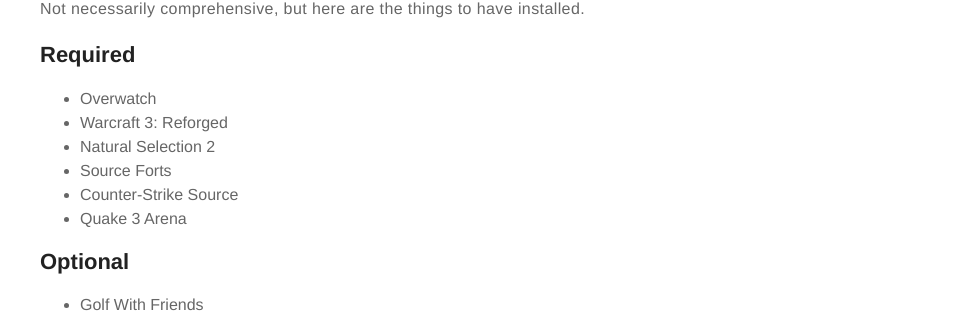
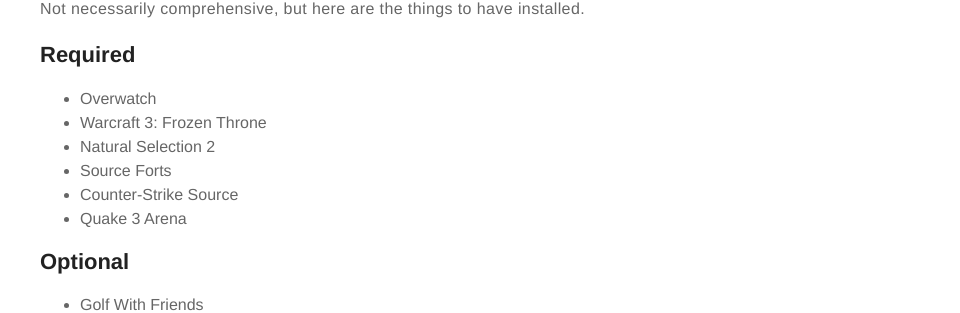
Before and after one commit to BradleyMarie/lanofdoom-website, a Jekyll site: the page built from games.md, in a window 1280 px wide. Shown: the part 368-681 px from the top of the page, without its empty margins (320-1280 px from the left). Built offline with Jekyll 4.4.1, drawn with Linux system fonts in a browser that asks for light colours.

Commit message:
Update games.md

```diff
--- a/games.md
+++ b/games.md
@@ -17,7 +17,7 @@ img { width: 50%; margin: 0 auto; display: block; }
 
 <ul class="skill-list">
 	<li>Overwatch</li>
-	<li>Warcraft 3: Reforged</li>
+	<li>Warcraft 3: Frozen Throne</li>
 	<li>Natural Selection 2</li>
 	<li>Source Forts</li>
 	<li>Counter-Strike Source</li>
```
